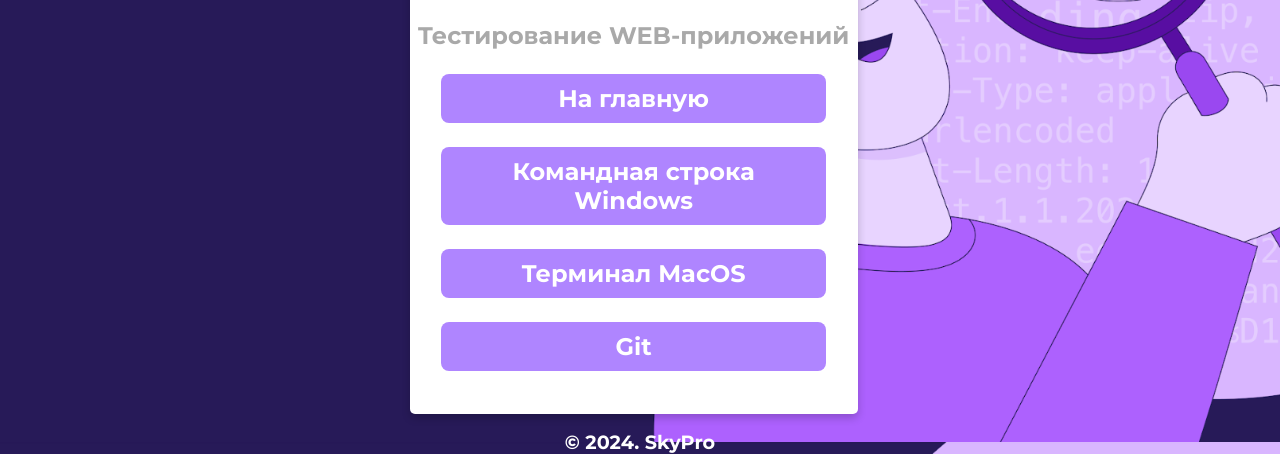
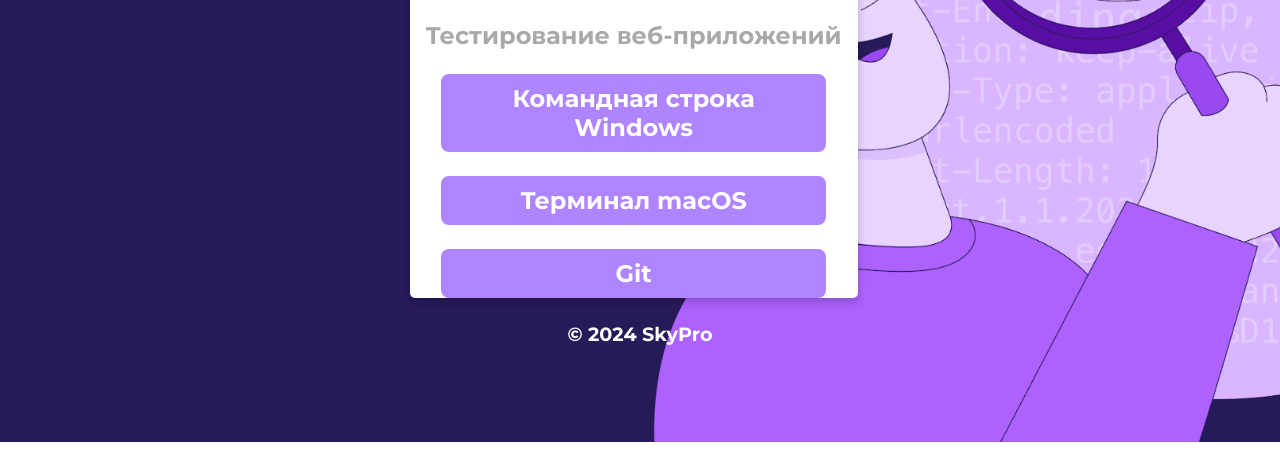
Before and after one commit to ilusenkovila1-art/homework_html, a plain HTML site: page index.html in a window 1280 px wide. Shown: the part 358-812 px from the top of the page. Drawn offline with Linux system fonts and the light colour scheme.

Commit message:
index.html

```diff
--- a/index.html
+++ b/index.html
@@ -1,13 +1,13 @@
 <!DOCTYPE html>
-<html>
+<html lang="ru">
    <head>
+      <meta charset="utf-8">
+      <meta name="viewport" content="width=device-width, initial-scale=1">
       <title>Portal for QA</title>
       <link rel="stylesheet" type="text/css" href="css/style.css">
       <link rel="stylesheet" type="text/css" href="css/font-awesome.css">
       <link rel="shortcut icon" href="img/fav.ico" type="image/x-icon">
       <link href="https://fonts.googleapis.com/css?family=Montserrat:700" rel="stylesheet">
-      <meta charset="utf-8">
-      <meta name="viewport" content="width=device-width, initial-scale=1">
    </head>
    <body>
       <!--Card-->
@@ -17,25 +17,21 @@
          <div class="name">
             Основные инструменты
          </div>
-         <p class="subtitle">Тестирование WEB-приложений</p>
-         <!-- Добавлена ссылка на главную страницу -->
-         <p class="location" align="center">
-            <a href="index.html">На главную</a>
-         </p>
+         <p class="subtitle">Тестирование веб-приложений</p>
+
          <p class="location" align="center">
             <a href="html/cmd.html">Командная строка Windows</a>
          </p>
          <p class="location" align="center">
-            <a href="html/mac.html">Терминал MacOS</a>
+            <a href="html/mac.html">Терминал macOS</a>
          </p>
          <p class="location" align="center">
             <a href="html/git.html">Git</a>
          </p>
-         <p><br></p>
       </div>
       <!--footer-->
       <footer class="animated fadeIn">
-         &copy; 2024. SkyPro
+         &copy; 2024 SkyPro
       </footer>
    </body>
 </html>
```
